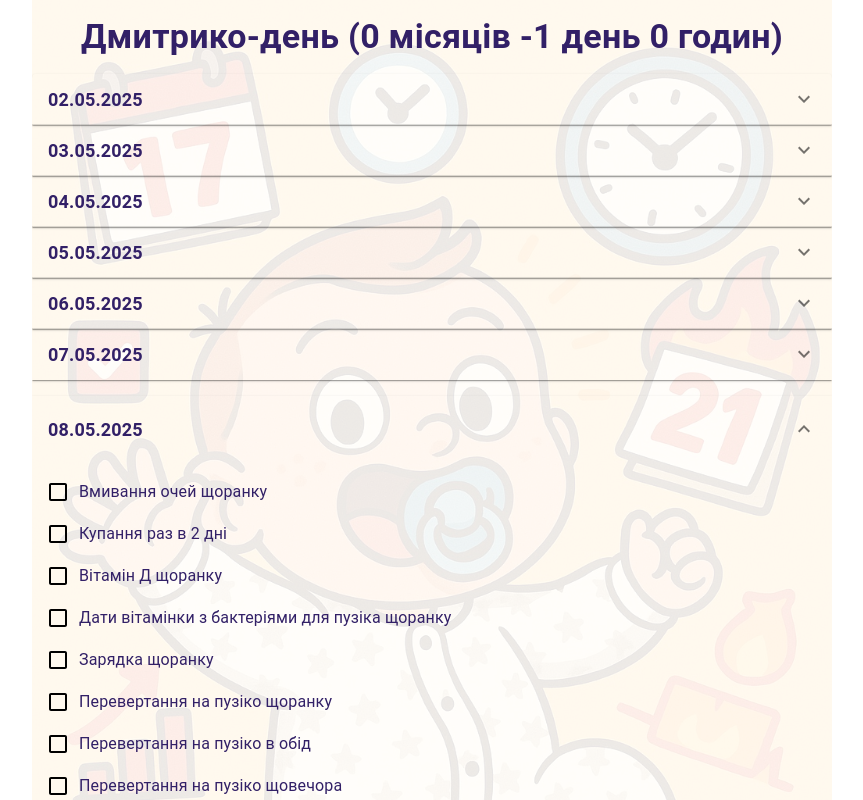
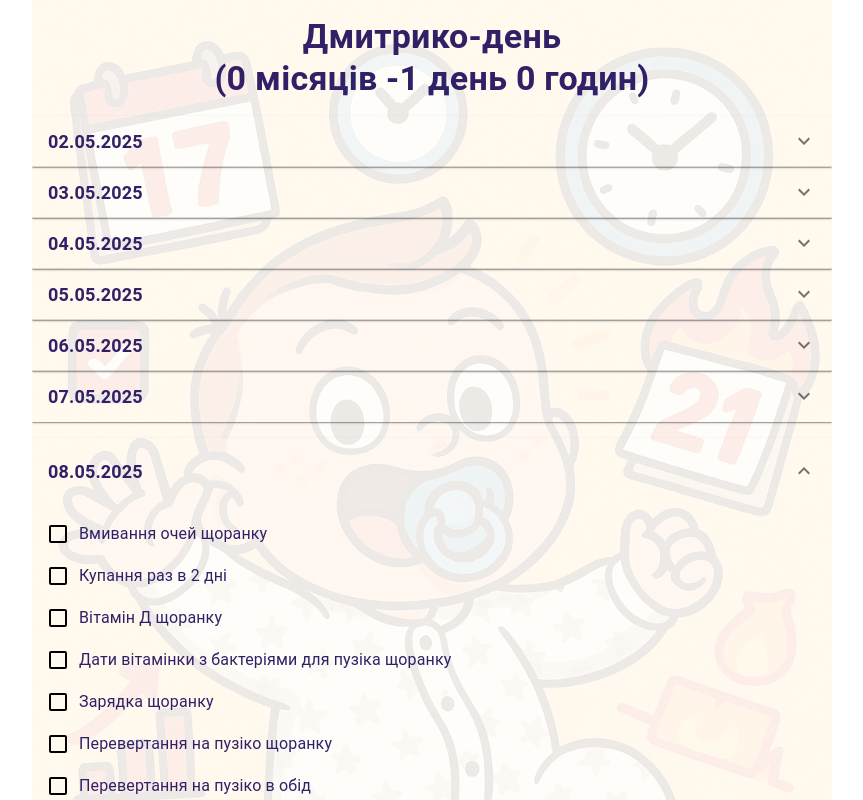
Before and after one commit to Oleksandr58/happy-child, a React (Vite) app: page / in a window 1280 px wide. Shown: the whole page, without its empty margins (208-1071 px from the left). Built offline with nearby package versions, Linux system fonts and the light colour scheme.

Commit message:
Add days and hours of birth count

```diff
--- a/src/layout/App.tsx
+++ b/src/layout/App.tsx
@@ -87,8 +87,10 @@ export default function AccordionUsage() {
             margin="16px"
             textAlign="center"
           >
-            Дмитрико-день (
-            {`${monthCount} місяців ${dayCount} день ${hoursCount} годин`})
+            Дмитрико-день{" "}
+            <div>
+              ({`${monthCount} місяців ${dayCount} день ${hoursCount} годин`})
+            </div>
           </Typography>
 
           {actionsDates?.map((actionsDate) => (
```
